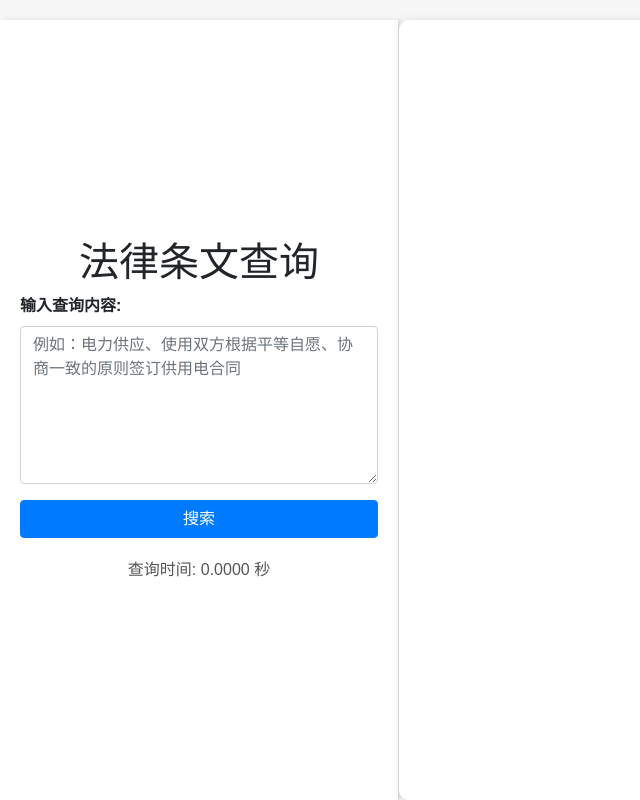
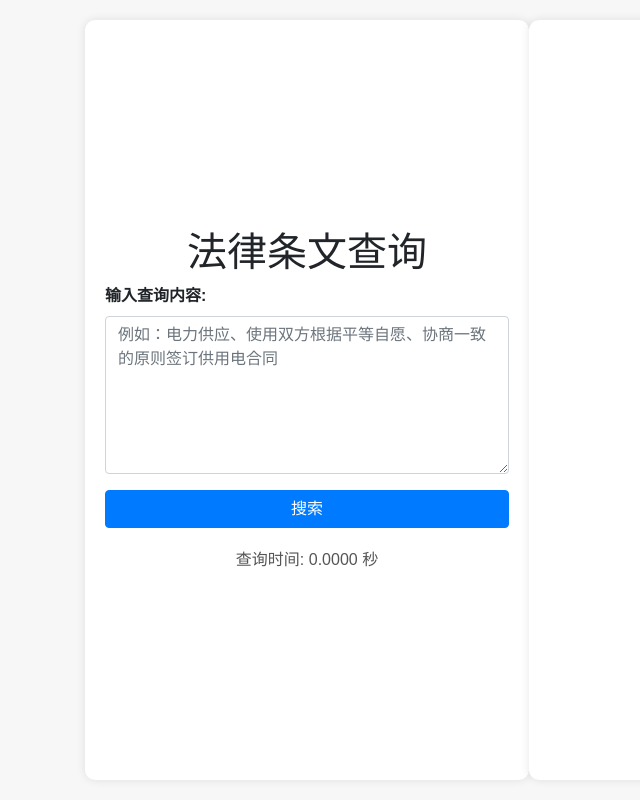
Before and after one commit to smile-II/China-Electric-Power-Law-Conflict-Detection, a Flask app: page / in a window 1280 px wide. Shown: the whole page, without its empty margins (0-640 px from the left). Run offline with Flask 3, Linux system fonts and the light colour scheme; some libraries are stand-ins or nearby versions.

Commit message:
Update html and app with sentence_splitter

```diff
--- a/src/templates/index.html
+++ b/src/templates/index.html
@@ -6,25 +6,26 @@
     <title>法律条文查询</title>
     <link href="https://maxcdn.bootstrapcdn.com/bootstrap/4.5.2/css/bootstrap.min.css" rel="stylesheet">
     <style>
+        body, html {
+            height: 100%;
+            margin: 0;
+            font-family: 'Arial', sans-serif;
+        }
         body {
             background-color: #f7f7f7;
             padding-top: 20px;
-            margin: 0;
-            font-family: 'Arial', sans-serif;
         }
         .container {
             display: flex;
-            margin: 0;
-            padding: 0;
-            width: 100%;
-            height: calc(100vh - 20px);
+            height: calc(100% - 20px);
         }
         .left-panel {
-            width: 35%;
+            width: 40%;
+            background-color: white;
             padding: 20px;
-            border-right: 1px solid #ddd;
-            box-shadow: 2px 0 5px rgba(0,0,0,0.1);
-            background-color: #fff;
+            border-radius: 10px;
+            box-shadow: 0 0 10px rgba(0, 0, 0, 0.1);
+            overflow-y: auto;
             display: flex;
             flex-direction: column;
             justify-content: center;
```
